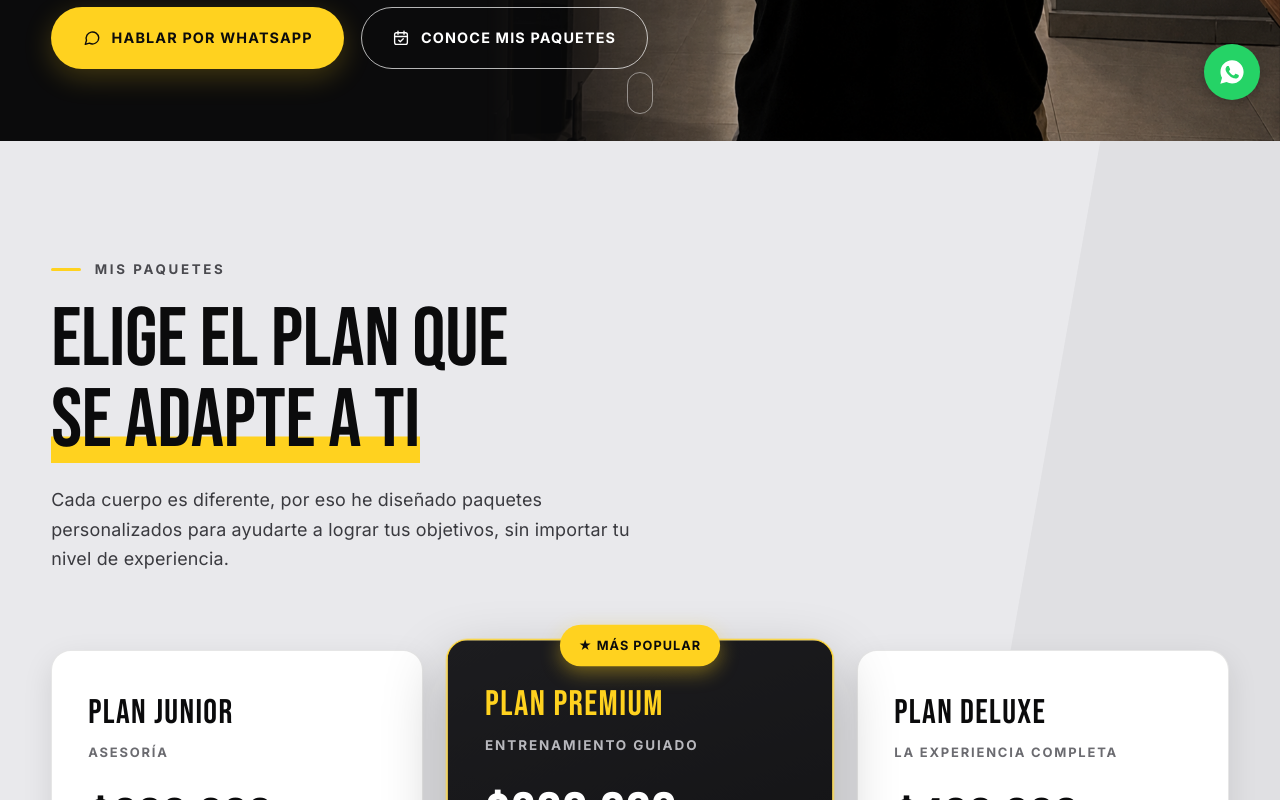
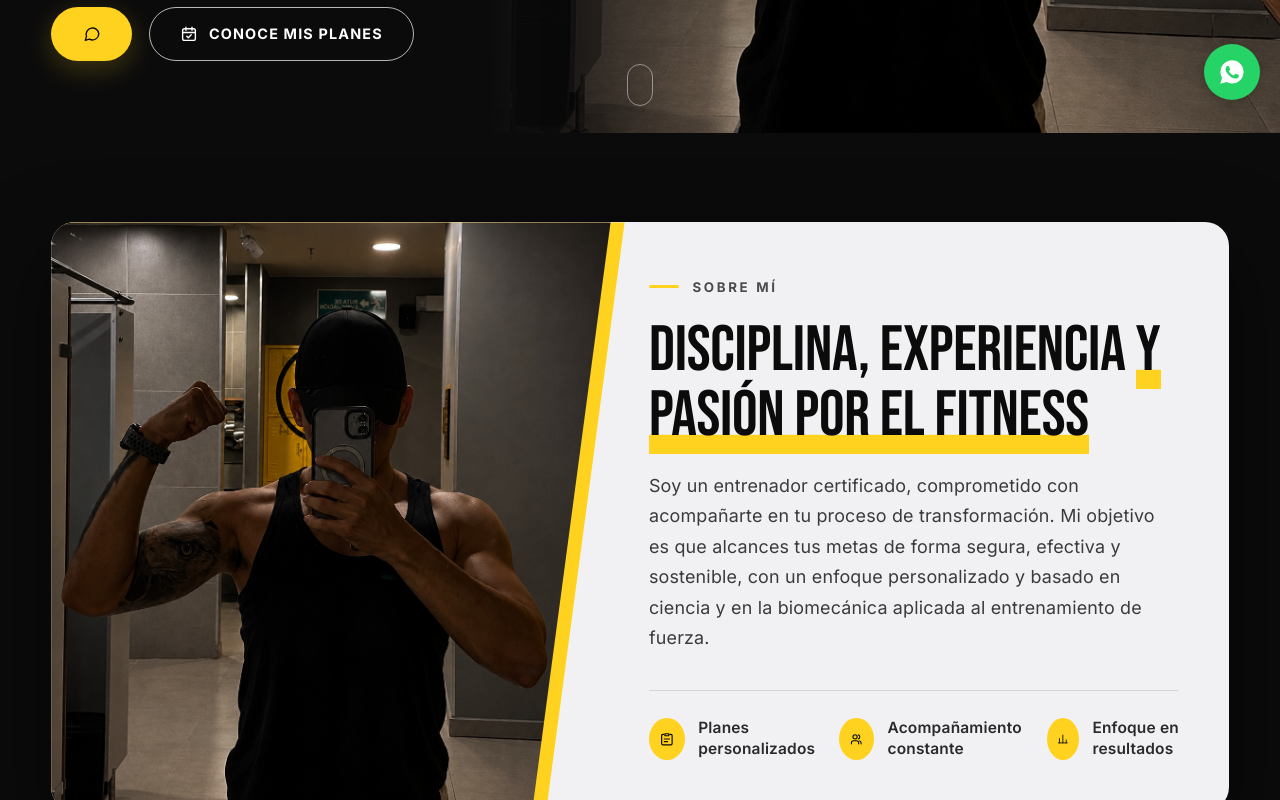
Before and after one commit to jorgemora699-afk/IamRogerBolivarJr, a React (Vite) app in the folder frontend/: page / in a window 1280 px wide. Shown: the part 680-1480 px from the top of the page. Built offline with nearby package versions, Linux system fonts and the light colour scheme; no server answers.

Commit message:
sobre mi

```diff
--- a/frontend/src/App.jsx
+++ b/frontend/src/App.jsx
@@ -7,6 +7,7 @@ import SuplementoConfirmModal from "./components/SuplementoConfirmModal";
 import WhatsAppFlotante from "./components/WhatsAppFlotante";
 import Header from "./components/Header";
 import Hero from "./components/Hero";
+import SobreMi from "./components/SobreMi";
 import Planes from "./components/Planes";
 import Suplementos from "./components/Suplementos";
 import Testimonios from "./components/Testimonios";
@@ -32,6 +33,8 @@ function App() {
     <div className="app" style={cssVars}>
       <Header onNavigate={scrollToSection} />
       <Hero onNavigate={scrollToSection} />
+
+      <SobreMi />
 
       <Planes onElegir={setPlanSeleccionado} />
 
--- /dev/null
+++ b/frontend/src/Sobremi.css
@@ -0,0 +1,190 @@
+/* =========================================================
+   sobremi.css — PASO 5: sección Sobre mí
+   Tarjeta clara sobre fondo oscuro, como en la referencia.
+   Móvil: foto arriba, texto abajo · ≥900px: foto a la izquierda con
+   corte diagonal y franja amarilla.
+   Usa los tokens de base.css (--negro, --amarillo…)
+   ========================================================= */
+
+.sobremi {
+  position: relative;
+  padding: clamp(3rem, 7vw, 5.5rem) var(--gutter);
+  background: var(--negro);
+}
+
+.sobremi__card {
+  position: relative;
+  width: 100%;
+  max-width: var(--maxw);
+  margin-inline: auto;
+  display: grid;
+  grid-template-columns: 1fr;
+  overflow: hidden;
+  border-radius: 24px;
+  background: #f1f1f3;
+  box-shadow: 0 30px 80px rgba(0, 0, 0, 0.55);
+}
+
+/* ---------- Foto ---------- */
+.sobremi__foto {
+  position: relative;
+  min-height: 260px;
+  aspect-ratio: 4 / 3;
+  max-height: 420px;
+}
+
+.sobremi__img {
+  position: absolute;
+  inset: 0;
+  width: 100%;
+  height: 100%;
+  object-fit: cover;
+  object-position: center top;
+}
+
+/* La franja amarilla solo aparece en escritorio (acompaña el corte diagonal) */
+.sobremi__franja {
+  display: none;
+}
+
+/* ---------- Contenido ---------- */
+.sobremi__contenido {
+  display: flex;
+  flex-direction: column;
+  justify-content: center;
+  padding: clamp(1.75rem, 4vw, 4rem);
+}
+
+.sobremi__eyebrow {
+  display: flex;
+  align-items: center;
+  gap: 0.75rem;
+  margin-bottom: 1rem;
+  font-family: var(--font-body);
+  font-size: 0.74rem;
+  font-weight: 700;
+  letter-spacing: 0.2em;
+  text-transform: uppercase;
+  color: #4a4a4f;
+}
+
+.sobremi__eyebrow::before {
+  content: "";
+  width: 30px;
+  height: 3px;
+  border-radius: 2px;
+  background: var(--amarillo);
+}
+
+.sobremi__titulo {
+  font-family: var(--font-display);
+  font-weight: 800;
+  text-transform: uppercase;
+  line-height: 1.02;
+  font-size: clamp(2rem, 5vw, 3.6rem);
+  color: var(--negro);
+  margin-bottom: 1.25rem;
+}
+
+/* Resaltador amarillo detrás del texto negro (funciona aunque salte de línea) */
+.sobremi__acento {
+  box-shadow: inset 0 -0.3em 0 var(--amarillo);
+  -webkit-box-decoration-break: clone;
+  box-decoration-break: clone;
+}
+
+.sobremi__texto {
+  max-width: 58ch;
+  font-size: clamp(0.96rem, 1.4vw, 1.08rem);
+  line-height: 1.7;
+  color: #3a3a3f;
+}
+
+/* ---------- Beneficios ---------- */
+.sobremi__beneficios {
+  list-style: none;
+  display: grid;
+  grid-template-columns: repeat(3, 1fr);
+  gap: 1rem;
+  margin-top: 2rem;
+  padding-top: 1.5rem;
+  border-top: 1px solid rgba(13, 13, 13, 0.12);
+}
+
+.sobremi__beneficio {
+  display: flex;
+  flex-direction: column;
+  align-items: flex-start;
+  gap: 0.6rem;
+  font-size: 0.8rem;
+  font-weight: 600;
+  line-height: 1.3;
+  color: #2a2a2e;
+}
+
+.sobremi__icono {
+  width: 42px;
+  height: 42px;
+  padding: 10px;
+  border-radius: 50%;
+  background: var(--amarillo);
+  color: var(--negro);
+}
+
+.sobremi__icono svg {
+  display: block;
+  width: 100%;
+  height: 100%;
+}
+
+/* Sin foto: la tarjeta es solo texto */
+.sobremi__card--sin-foto .sobremi__contenido {
+  max-width: 820px;
+}
+
+@media (min-width: 640px) {
+  .sobremi__beneficio {
+    flex-direction: row;
+    align-items: center;
+    gap: 0.75rem;
+    font-size: 0.86rem;
+  }
+}
+
+/* =========================================================
+   ESCRITORIO
+   ========================================================= */
+@media (min-width: 900px) {
+  .sobremi__card {
+    grid-template-columns: minmax(0, 0.95fr) minmax(0, 1.05fr);
+  }
+
+  .sobremi__card--sin-foto {
+    grid-template-columns: 1fr;
+  }
+
+  .sobremi__foto {
+    aspect-ratio: auto;
+    max-height: none;
+    min-height: 460px;
+  }
+
+  /* Foto con corte diagonal a la derecha */
+  .sobremi__img,
+  .sobremi__franja {
+    clip-path: polygon(0 0, 100% 0, 86% 100%, 0 100%);
+  }
+
+  /* Franja amarilla: mismo corte, desplazada para dejar ver un borde */
+  .sobremi__franja {
+    display: block;
+    position: absolute;
+    inset: 0;
+    background: var(--amarillo);
+    transform: translateX(14px);
+  }
+
+  .sobremi__contenido {
+    padding-left: clamp(1.5rem, 3vw, 3rem);
+  }
+}
--- a/frontend/src/components/Header.jsx
+++ b/frontend/src/components/Header.jsx
@@ -3,6 +3,7 @@ import trainerConfig from "../config/trainerConfig";
 
 const LINKS = [
   { id: "home", label: "Inicio" },
+  { id: "sobre-mi", label: "Sobre mí" },
   { id: "planes", label: "Planes" },
   { id: "productos", label: "Productos" },
   { id: "testimonios", label: "Testimonios" },
--- /dev/null
+++ b/frontend/src/components/Sobremi.jsx
@@ -0,0 +1,97 @@
+import { useState } from "react";
+import trainerConfig from "../config/trainerConfig";
+import { useScrollReveal } from "../hooks/useScrollReveal";
+import "../sobremi.css";
+
+const svgProps = {
+  viewBox: "0 0 24 24",
+  fill: "none",
+  stroke: "currentColor",
+  strokeWidth: 1.8,
+  strokeLinecap: "round",
+  strokeLinejoin: "round",
+  "aria-hidden": true,
+};
+
+const ICONOS = {
+  planes: (
+    <svg {...svgProps}>
+      <path d="M9 4h6v3H9zM7 5H6a2 2 0 0 0-2 2v12a2 2 0 0 0 2 2h12a2 2 0 0 0 2-2V7a2 2 0 0 0-2-2h-1M8 12h8M8 16h5" />
+    </svg>
+  ),
+  acompanamiento: (
+    <svg {...svgProps}>
+      <path d="M16 20v-1.5a3.5 3.5 0 0 0-3.5-3.5h-5A3.5 3.5 0 0 0 4 18.5V20M10 12a3.5 3.5 0 1 0 0-7 3.5 3.5 0 0 0 0 7zM20 20v-1.5a3.5 3.5 0 0 0-2.5-3.35M15.5 5.2a3.5 3.5 0 0 1 0 6.6" />
+    </svg>
+  ),
+  resultados: (
+    <svg {...svgProps}>
+      <path d="M5 20v-9M12 20V4M19 20v-6M3 20h18" />
+    </svg>
+  ),
+};
+
+// Valores por defecto; se pueden cambiar con trainerConfig.seccionSobreMi
+const TEXTOS = {
+  imagen: "/images/home/ase.png",
+  eyebrow: "Sobre mí",
+  titulo: "Disciplina, experiencia",
+  tituloAcento: "y pasión por el fitness",
+  texto:
+    "Soy un entrenador certificado, comprometido con acompañarte en tu proceso de transformación. Mi objetivo es que alcances tus metas de forma segura, efectiva y sostenible, con un enfoque personalizado y basado en ciencia y en la biomecánica aplicada al entrenamiento de fuerza.",
+  beneficios: [
+    { icono: "planes", texto: "Planes personalizados" },
+    { icono: "acompanamiento", texto: "Acompañamiento constante" },
+    { icono: "resultados", texto: "Enfoque en resultados" },
+  ],
+  ...(trainerConfig.seccionSobreMi || {}),
+};
+
+function SobreMi() {
+  const [ref, visible] = useScrollReveal();
+  const [imgError, setImgError] = useState(false);
+  const conFoto = TEXTOS.imagen && !imgError;
+
+  return (
+    <section id="sobre-mi" className="sobremi">
+      <div
+        ref={ref}
+        className={`sobremi__card reveal ${visible ? "reveal--visible" : ""} ${
+          conFoto ? "" : "sobremi__card--sin-foto"
+        }`}
+      >
+        {conFoto && (
+          <div className="sobremi__foto">
+            <span className="sobremi__franja" aria-hidden="true" />
+            <img
+              src={TEXTOS.imagen}
+              alt=""
+              className="sobremi__img"
+              loading="lazy"
+              onError={() => setImgError(true)}
+            />
+          </div>
+        )}
+
+        <div className="sobremi__contenido">
+          <p className="sobremi__eyebrow">{TEXTOS.eyebrow}</p>
+          <h2 className="sobremi__titulo">
+            {TEXTOS.titulo} <span className="sobremi__acento">{TEXTOS.tituloAcento}</span>
+          </h2>
+          <p className="sobremi__texto">{TEXTOS.texto}</p>
+
+          <ul className="sobremi__beneficios">
+            {TEXTOS.beneficios.map((b) => (
+              <li key={b.texto} className="sobremi__beneficio">
+                <span className="sobremi__icono">{ICONOS[b.icono]}</span>
+                <span>{b.texto}</span>
+              </li>
+            ))}
+          </ul>
+        </div>
+      </div>
+    </section>
+  );
+}
+
+export default SobreMi;
--- a/frontend/src/config/trainerConfig.js
+++ b/frontend/src/config/trainerConfig.js
@@ -28,8 +28,7 @@ const trainerConfig = {
     descripcion:
       "Te ayudo a alcanzar tus objetivos con planes personalizados de entrenamiento, nutrición y suplementación, para que logres un cuerpo más fuerte, saludable y una mejor versión de ti.",
     imagen: "/images/home/ase.png",
-    botonPrincipal: "Hablar por WhatsApp",
-    botonSecundario: "Conoce mis paquetes",
+    botonSecundario: "Conoce mis planes",
     mensajeWhatsapp: "Hola, quiero información sobre tus planes",
     beneficios: [
       { icono: "energia", texto: "Más energía" },
```
